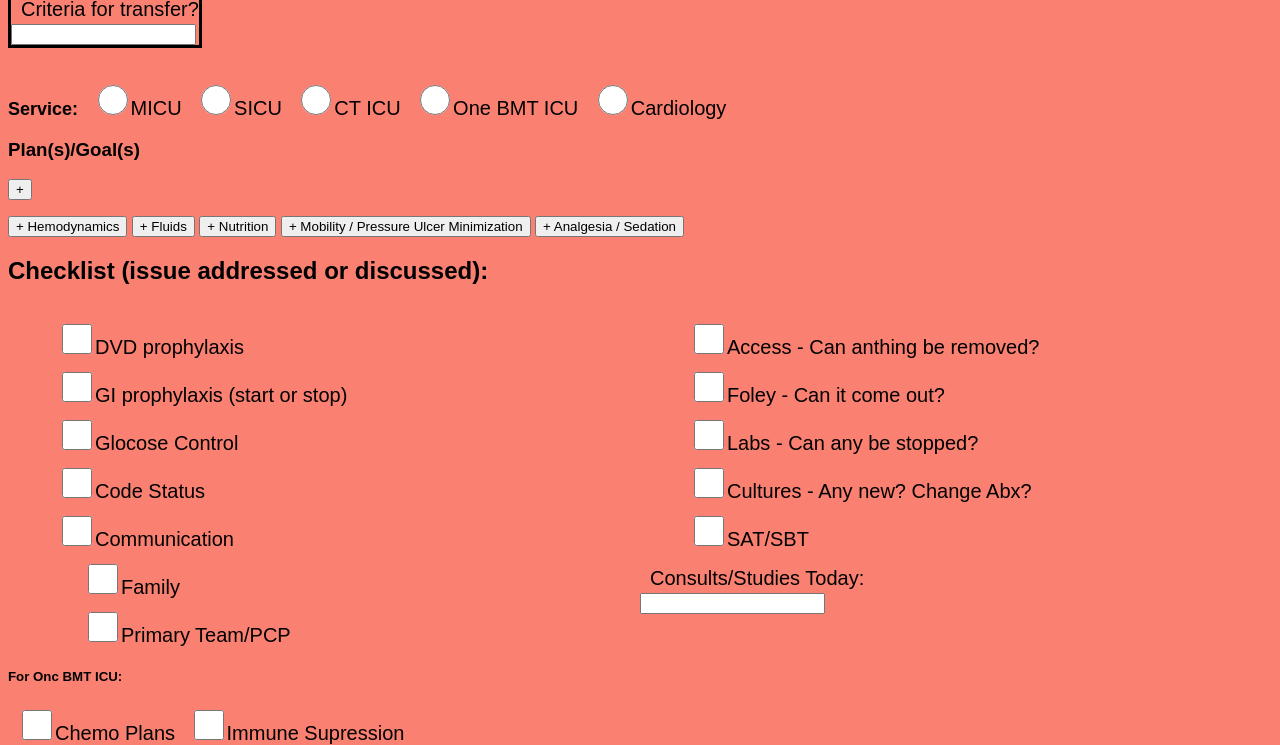
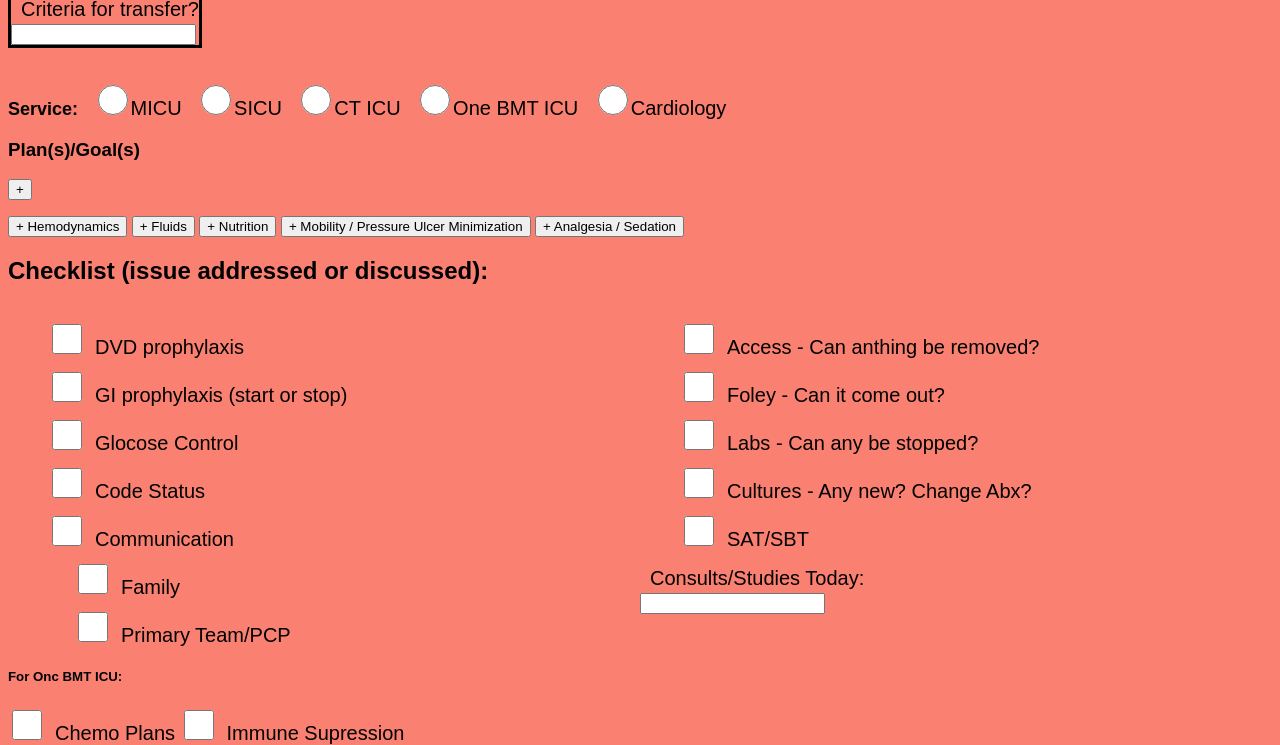
Before and after one commit to feordin/PODPrototype, a plain HTML site: page public/plan.html in a window 1280 px wide. Shown: the part 101-846 px from the top of the page. Drawn offline with nearby package versions, Linux system fonts and the light colour scheme; no server answers.

Commit message:
bug fixes after field test

```diff
--- a/public/plan.html
+++ b/public/plan.html
@@ -56,33 +56,36 @@
     <input type="button" id="btnAnalgesia" value="+ Analgesia / Sedation" />
 	<article id="checklist">
         <h2>Checklist (issue addressed or discussed):</h2>
+        <div id="plan100">
         <div id="checkboxes">
-            <div id="left_col">
+            <div id="left_col" style="position:relative">
                 <ul>
-                <li><label><input type="checkbox" id="DVDprophylaxis" />DVD prophylaxis</label></li>
-				<li><label><input type="checkbox" id="GIprophylaxis" />GI prophylaxis (start or stop)</label></li>
-				<li><label><input type="checkbox" id="GlocoseControl" />Glocose Control</label></li>
-				<li><label><input type="checkbox" id="CodeStatus" />Code Status</label></li>
-				<li><label><input type="checkbox" id="Communication" />Communication</label></li>
-				<li><label><input type="checkbox" id="Family" class="tabbed" />Family</label></li>
-				<li><label><input type="checkbox" id="PrimaryTeamPCP" class="tabbed" />Primary Team/PCP</label></li>
+                <li><input type="checkbox" id="DVDprophylaxis" /><label>DVD prophylaxis</label></li>
+				<li><input type="checkbox" id="GIprophylaxis" /><label>GI prophylaxis (start or stop)</label></li>
+				<li><input type="checkbox" id="GlocoseControl" /><label>Glocose Control</label></li>
+				<li><input type="checkbox" id="CodeStatus" /><label>Code Status</label></li>
+				<li><input type="checkbox" id="Communication" /><label>Communication</label></li>
+				<li><input type="checkbox" id="Family" class="tabbed" /><label>Family</label></li>
+				<li><input type="checkbox" id="PrimaryTeamPCP" class="tabbed" /><label>Primary Team/PCP</label></li>
                 </ul>
 				<h5>For Onc BMT ICU:</h5>
-				<label><input type="checkbox" id="ChemoPlans" />Chemo Plans</label>
-				<label><input type="checkbox" id="ImmuneSupression" />Immune Supression</label>
+				<input type="checkbox" id="ChemoPlans" /><label>Chemo Plans</label>
+				<input type="checkbox" id="ImmuneSupression" /><label>Immune Supression</label>
             </div>
             <div id="right_col">
                 <ul>
-                <li><label><input type="checkbox" id="Access" />Access - Can anthing be removed?</label></li>
-				<li><label><input type="checkbox" id="Foley" />Foley - Can it come out?</label></li>
-				<li><label><input type="checkbox" id="Labs" />Labs - Can any be stopped?</label></li>
-				<li><label><input type="checkbox" id="Cultures" />Cultures - Any new? Change Abx?</label></li>
-				<li><label><input type="checkbox" id="SATSBT" />SAT/SBT</label></li>
+                <li><input type="checkbox" id="Access" /><label>Access - Can anthing be removed?</label></li>
+				<li><input type="checkbox" id="Foley" /><label>Foley - Can it come out?</label></li>
+				<li><input type="checkbox" id="Labs" /><label>Labs - Can any be stopped?</label></li>
+				<li><input type="checkbox" id="Cultures" /><label>Cultures - Any new? Change Abx?</label></li>
+				<li><input type="checkbox" id="SATSBT" /><label>SAT/SBT</label></li>
                 </ul>
 				<label>Consults/Studies Today: </br><input type="text" id="Consults" /></label> <!--Add the writing field-->
             </div>
         </div>
-    </article>
+
+
+            </div>  </article>
 
 </body>
 
--- a/public/scripts.js
+++ b/public/scripts.js
@@ -126,6 +126,14 @@
 
         // add first plan textarea/canvas
         addPlan();
+
+        //cbcontainer = document.getElementById("plan100");
+        //cbcanvas = document.getElementById("canvas100");
+        //cbcanvas.height = cbcontainer.clientHeight;
+        //cbcanvas.width = cbcontainer.clientWidth;
+        //cbcanvas.style.position = 'absolute';
+        //cbcanvas.style.top = cbcontainer.clientTop;
+        //cbcanvas.style.left = cbcontainer.clientLeft;
     };
 
     draw = function (num, x, y, type) {
@@ -160,7 +168,7 @@
         }
         var id = e.target.parentElement.id;
         if (id) {
-            var num = id.substr(id.length - 1);
+            var num = id.substr(4);
             var offset, type, x, y;
             type = e.type;
             offset = $(this).offset();
--- a/public/style.css
+++ b/public/style.css
@@ -29,6 +29,7 @@ canvas{
     z-index: 2;
     top: -3px;
     left:  -3px;
+
 }
 
 .float{
@@ -82,6 +83,7 @@ li{
 input[type=checkbox], input[type=radio]{
 	width:30px;
 	height:30px;
+    z-index:3;
 }
 
 .writeTypeRadio {
--- a/server.js
+++ b/server.js
@@ -27,13 +27,12 @@
 
                 var dateString = getDate();
                 var todayFound = false;
+                var days = [];
 
                 // for each directioy under SavedPODs
                 // each directory should represent a day
                 for (var index in files) {
 
-
-                    var days = [];
                     console.log(files[index]);
 
                     // get stats to find our if it's a
```
